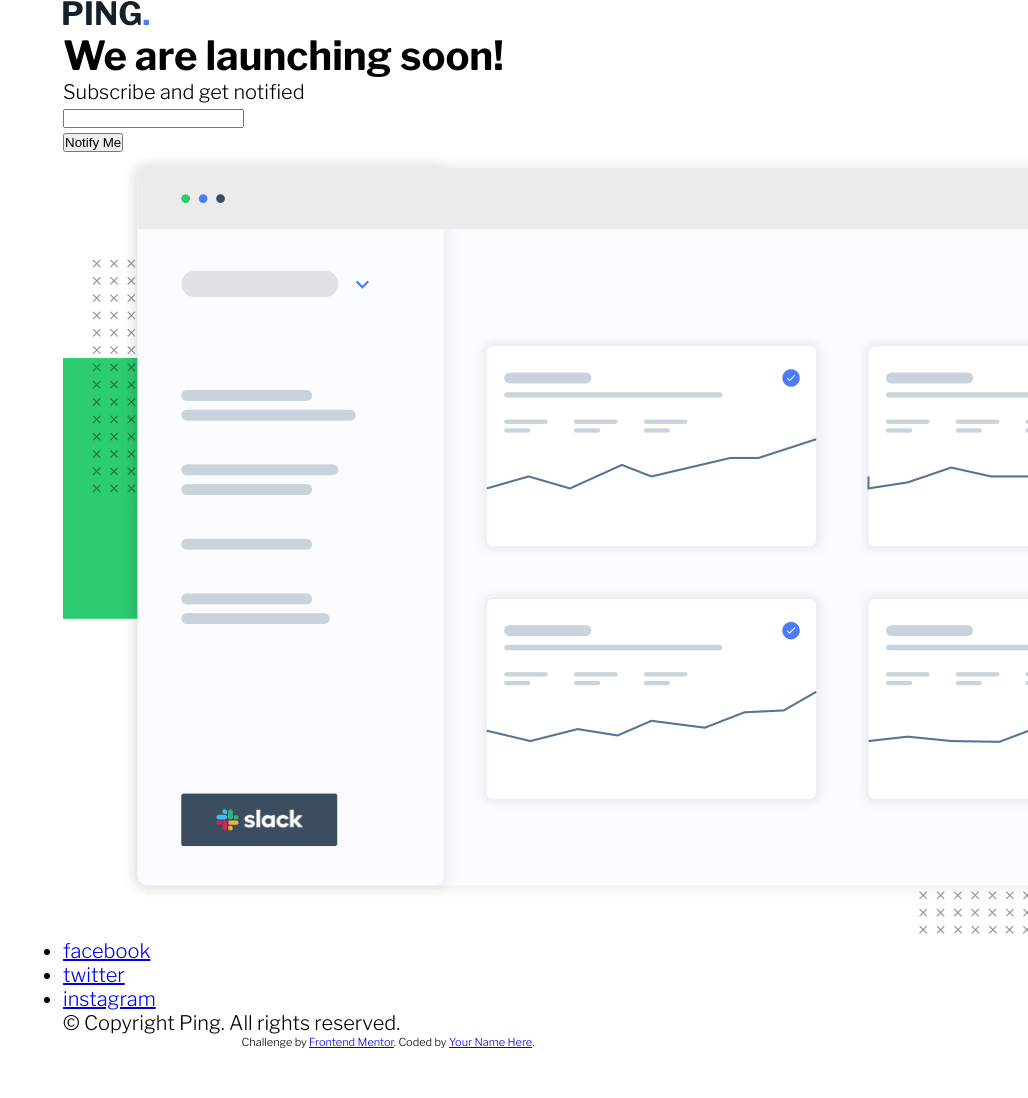
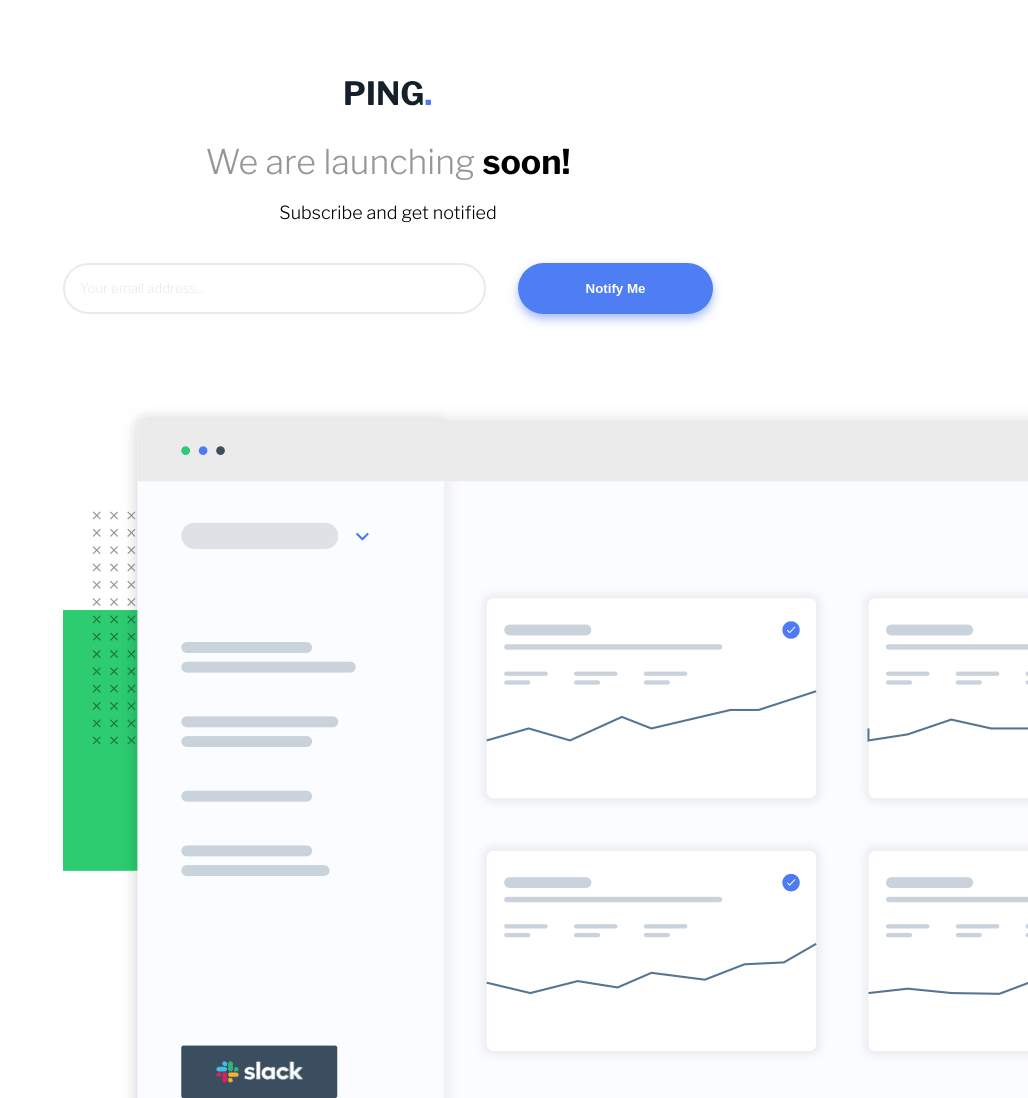
Before and after one commit to SuhodolecA/ping-coming-soon-page, a plain HTML site: page index.html in a window 1280 px wide. Shown: the top 1098 px of the page, without its empty margins (252-1280 px from the left). Before the commit the page ends 1049 px from the top, so only its background shows below. Drawn offline with nearby package versions, Linux system fonts and the light colour scheme.

Commit message:
feat: add input section styles

```diff
--- a/index.html
+++ b/index.html
@@ -36,14 +36,15 @@
     </header>
     <main class="page-main-content">
       <div class="page-container">
-        <h1 class="page-main-content-title">We are launching soon!</h1>
+        <h1 class="page-main-content-title">We are launching <span class="bold">soon!</span></h1>
         <p class="page-main-content-subtitle">Subscribe and get notified</p>
         <form action="/" method="GET" class="page-main-content-form">
-          <div class="age-main-content-form-item">
-            <input type="email" name="Email-address" class="age-main-content-form-item__email">
+          <div class="page-main-content-form-item input">
+            <input type="email" name="Email-address" class="page-main-content-form-item__email" placeholder="Your email address...">
+            <small class="page-main-content-form-item__message">Please provide a valid email address</small>
           </div>
-          <div class="age-main-content-form-item">
-            <button type="submit">Notify Me</button>
+          <div class="page-main-content-form-item btn">
+            <button class="page-main-content-form-item__btn" type="submit">Notify Me</button>
           </div>
         </form>
         <div class="page-main-content-form-dashboard">
--- a/styles/style.scss
+++ b/styles/style.scss
@@ -31,4 +31,92 @@ body {
     padding: 0px 15px;
     margin: 0 auto;
 }
+
+.page-wrapper {
+    max-width: 1440px;
+    padding-top: 80px;
+}
+
+.bold {
+    font-weight: 700;
+    color: #000;
+}
 // === / common styles ===
+
+.page-header {
+    text-align: center;
+    margin-bottom: 30px;
+}
+
+.page-main-content {
+    text-align: center;
+
+    &-title {
+        font-size: 34px;
+        font-weight: 300;
+        color: $gray;
+        margin-bottom: 20px;
+    }
+
+    &-subtitle {
+        font-size: 18px;
+        margin-bottom: 40px;
+    }
+
+    &-form {
+        display: flex;
+        justify-content: space-between;
+        // padding: 5px;
+        margin-bottom: 90px;
+
+        &-item {
+            &__message {
+                position: absolute;
+                left: 30px;
+                bottom: -18px;
+                font-size: 10px;
+                color: $light-red;
+                display: none;
+            }
+
+            &__btn {
+                display: block;
+                padding: 18px 0px;
+                width: 100%;
+                border-radius: 30px;
+                background: hsl(223, 87%, 63%);
+                border: 0;
+                color: #fff;
+                cursor: pointer;
+                box-shadow: 0 5px 10px 0 hsla(223, 87%, 63%, .5);
+                font-weight: 700;
+            }
+
+            &__email {
+                display: block;
+                width: 100%;
+                height: 100%;
+                border: 2px solid hsl(220, 7%, 92%);
+                border-radius: 30px;
+                padding: 0 15px;
+
+                &::placeholder {
+                    font-family: $primary-font-family;
+                    font-weight: 300;
+                    color: hsl(220, 7%, 92%);
+                }
+            }
+        }
+
+        .input {
+            position: relative;
+            flex-basis: 65%;
+        }
+
+        .btn {
+            flex-basis: 30%;
+        }
+
+
+    }
+}
```
Also changed, not shown: styles/style.css, 1 other file.
